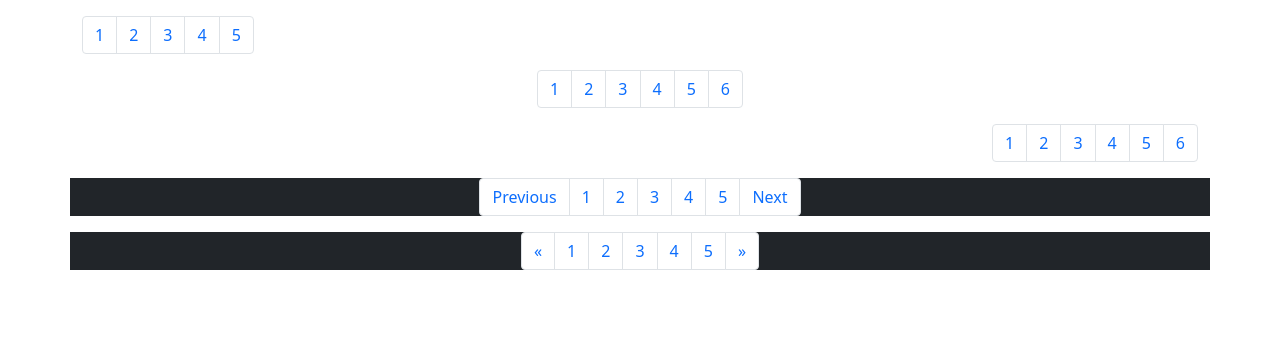
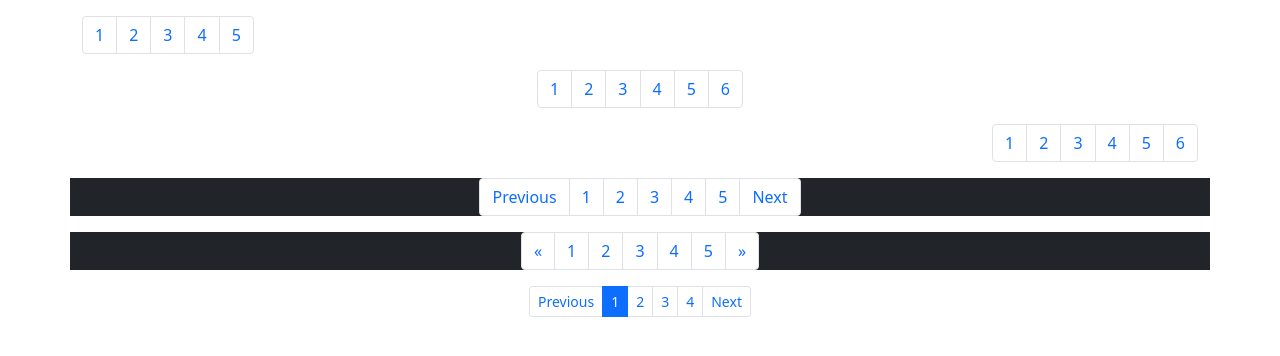
Before and after one commit to TheCreativeMind77/bootstrap_pagination, a plain HTML site: page index.html in a window 1280 px wide. Drawn offline with nearby package versions, Linux system fonts and the light colour scheme.

Commit message:
2nd commit

```diff
--- a/index.html
+++ b/index.html
@@ -73,6 +73,20 @@
             </ul>
         </div>
     </div>
+    <div class="container-fliud">
+        <div class="container">
+            <nav aria-label="Page navigation example">
+                <ul class="pagination justify-content-center pagination-sm">
+                    <li class="page-item"><a href="#" class="page-link" aria-label="Previous">Previous</a></li>
+                    <li class="page-item active"><a href="#" class="page-link ">1</a></li>
+                    <li class="page-item"><a href="#" class="page-link">2</a></li>
+                    <li class="page-item"><a href="#" class="page-link">3</a></li>
+                    <li class="page-item"><a href="#" class="page-link">4</a></li>
+                    <li class="page-item"><a href="#" class="page-link" aria-label="Next">Next</a></li>
+                </ul>
+            </nav>
+        </div>
+    </div>
 
 
 
```
